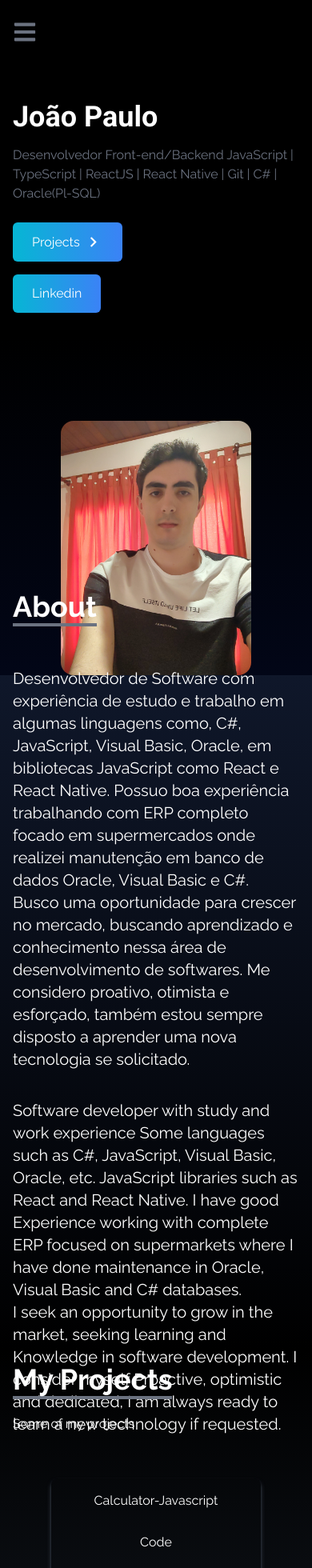
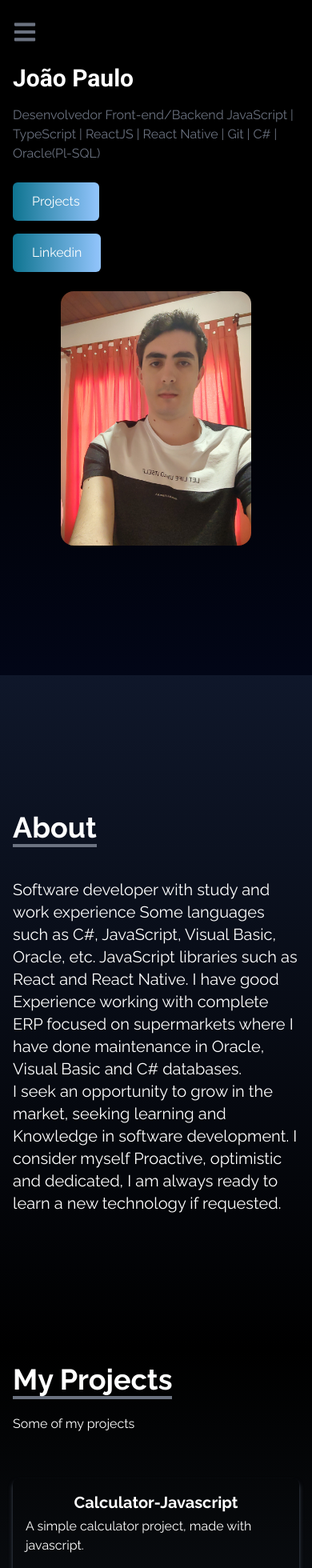
Before and after one commit to jpmarques2000/portfolio-react-jp, a React (Create React App) app: page / in a window 390 px wide. Shown: the top 1960 px of the page at 80% size. Built offline with nearby package versions, Linux system fonts and the light colour scheme.

Commit message:
Adicionado descrição de projetos, ajustes media query

```diff
--- a/src/components/About.jsx
+++ b/src/components/About.jsx
@@ -13,7 +13,7 @@ const About = () => {
           </p>
         </div>
 
-        <p className="text-xl mt-6">
+        {/* <p className="text-xl mt-6">
           Desenvolvedor de Software com experiência de estudo e trabalho em
           algumas linguagens como, C#, JavaScript, Visual Basic, Oracle, em
           bibliotecas JavaScript como React e React Native. Possuo boa
@@ -26,7 +26,7 @@ const About = () => {
           proativo, otimista e esforçado, também estou sempre disposto a
           aprender uma nova tecnologia se solicitado.
         </p>
-        <br />
+        <br /> */}
         <p className="text-xl mt-3">
           Software developer with study and work experience Some languages such
           as C#, JavaScript, Visual Basic, Oracle, etc. JavaScript libraries
--- a/src/components/Experience/ExperienceItem.jsx
+++ b/src/components/Experience/ExperienceItem.jsx
@@ -1,9 +1,9 @@
-import React from 'react'
+import React from "react";
+import Card from '../UI/Card.jsx';
 
 function ExperienceItem(props) {
-
   return (
-    <div className="w-full grid grid-cols-2 sm:grid-cols-3 gap-8 text-center py-8 px-12 sm:px-0">
+    <Card>
       {props.technologies.map(({ id, src, title, style }) => (
         <div
           key={id}
@@ -13,8 +13,8 @@ function ExperienceItem(props) {
           <p className="mt-4">{title}</p>
         </div>
       ))}
-        </div>
-  )
+    </Card>
+  );
 }
 
-export default ExperienceItem
+export default ExperienceItem;
--- a/src/components/Experience/Experiences.jsx
+++ b/src/components/Experience/Experiences.jsx
@@ -9,7 +9,7 @@ import tailwind from "../../assets/tailwind.png";
 import ExperienceItem from "./ExperienceItem";
 import cSharp from "../../assets/c#.png";
 import oracle from "../../assets/oracle.png";
-import sql from "../../assets/sql.png";
+import sql from "../../assets/sql.jpg";
 
 function Experiences() {
   const technologiesItem = [
@@ -59,13 +59,13 @@ function Experiences() {
       id: 8,
       src: oracle,
       title: "Oracle",
-      style: "shadow-purple-400",
+      style: "shadow-gray-400",
     },
     {
       id: 9,
       src: sql,
       title: "SQL",
-      style: "shadow-purple-400",
+      style: "shadow-blue-400",
     },
   ];
 
--- a/src/components/Home.jsx
+++ b/src/components/Home.jsx
@@ -1,6 +1,5 @@
 import React from "react";
 import AutoImage from "../assets/My_Image.jpg";
-import { MdOutlineKeyboardArrowRight } from "react-icons/md";
 import { Link } from "react-scroll";
 
 const Home = () => {
@@ -11,10 +10,11 @@ const Home = () => {
     >
       <div
         className="max-w-screen-lg mx-auto flex flex-col
-      items-center justify-center h-full px-4 md:flex-row"
+      items-center justify-center md:h-full px-4 md:flex-row "
+      // h-full
       >
-        <div className="flex flex-col justify-center h-full">
-          <h2 className="text-4xl sm:text-7xl font-signature font-bold text-white">
+        <div className="flex flex-col justify-center h-full md:mt-0 mt-20">
+          <h2 className="text-3xl max-w-md sm:text-5xl font-signature font-bold text-white">
             João Paulo
           </h2>
           <p className="text-gray-500 py-4 max-w-md">
@@ -26,20 +26,15 @@ const Home = () => {
               to="projects"
               smooth
               duration={500}
-              className="group text-white w-fit px-6 py-3 my-2 flex items-center rounded-md bg-gradient-to-r from-cyan-500 to-blue-500 cursor-pointer"
+              className="text-white w-fit px-6 py-3 my-2 flex items-center rounded-md bg-gradient-to-r from-cyan-700 to-blue-300 cursor-pointer"
             >
               Projects
-              <span className="group-hover:rotate-90 duration-300">
-                <MdOutlineKeyboardArrowRight size={25} className="ml-1" />
-              </span>
             </Link>
           </div>
           <div>
             <a
               href="https://www.linkedin.com/in/jo%C3%A3o-paulo-marques-43ba10242/"
-              smooth
-              duration={500}
-              className="group text-white w-fit px-6 py-3 my-2 flex items-center rounded-md bg-gradient-to-r from-cyan-500 to-blue-500 cursor-pointer"
+              className="group text-white w-fit px-6 py-3 my-2 flex items-center rounded-md bg-gradient-to-r from-cyan-700 to-blue-300 cursor-pointer"
             >
               Linkedin
             </a>
@@ -50,7 +45,7 @@ const Home = () => {
           <img
             src={AutoImage}
             alt="my profile img"
-            className="rounded-2xl mx-auto w-2/3 md:w-3/5"
+            className="rounded-2xl mx-auto w-2/3 md:w-3/5 md:mt-0 mt-4"
           />
         </div>
       </div>
--- a/src/components/NavBar/NavBarItem.jsx
+++ b/src/components/NavBar/NavBarItem.jsx
@@ -9,7 +9,7 @@ function NavBarItem(props) {
           key={id}
           className="text-2xl px-4 cursor-pointer capitalize font-medium text-gray-500 hover:scale-105 duration-200"
         >
-          <Link to={link} smooth duration={400}>{link}</Link>
+          <Link to={link} duration={300}>{link}</Link>
           </li>
       ))}
     </ul>
--- a/src/components/NavBar/NavBarItemMd.jsx
+++ b/src/components/NavBar/NavBarItemMd.jsx
@@ -13,7 +13,7 @@ function NavBarItemMd(props) {
     >
       {props.links.map(({ id, link }) => (
         <li key={id} className="px-4 cursor-pointer capitalize py-6 text-4xl">
-          <Link onClick={closeMenuHandler} to={link} smooth duration={400}>
+          <Link onClick={closeMenuHandler} to={link} duration={400}>
             {link}
           </Link>
         </li>
--- a/src/components/Projects/ProjectItem.jsx
+++ b/src/components/Projects/ProjectItem.jsx
@@ -2,17 +2,20 @@ import React from "react";
 
 function ProjectItem(props) {
   return (
-    <div className="grid sm:grid-cols-2 md:grid-cols-3 gap-8 px-12 sm:px-0">
-      {props.projects.map(({ id, href, title }) => (
+    <div className="grid sm:grid-cols-2 md:grid-cols-3 gap-8 sm:px-0">
+      {props.projects.map(({ id, href, title, description }) => (
         <div key={id} className="shadow-md shadow-gray-600 rounded-lg">
-          <div className="flex items-center justify-center mt-4 mx-4">
+          <div className="flex items-center justify-center mt-4 mx-4 font-bold text-xl">
             <h2>{title}</h2>
+          </div>
+          <div className="flex items-center justify-center mt-1 mx-4">
+            <p>{description}</p>
           </div>
           <div className="flex items-center justify-center">
             <a href={href}>
               <button
                 href={href}
-                className="w-1/2 px-6 py-3 m-4 duration-200 hover:scale-105"
+                className="w-1/2 px-6 py-3 mt-1 duration-200 hover:scale-105"
               >
                 Code
               </button>
--- a/src/components/Projects/Projects.jsx
+++ b/src/components/Projects/Projects.jsx
@@ -6,26 +6,33 @@ const Projects = () => {
     {
       id: 1,
       title: "Calculator-Javascript",
+      description: "A simple calculator project, made with javascript. ",
       href: "https://github.com/jpmarques2000/Calculator-Js",
     },
     {
       id: 2,
       title: "Shop Website-Javascript",
+      description: "A web shop project, made with javascript. ",
       href: "https://github.com/jpmarques2000/Shop-Javascript",
     },
     {
       id: 3,
       title: "Mobile Shop App(Xamarin.Forms)",
+      description:
+        "A mobile app shop made with Xamarin.forms, used for a graduation final project. ",
       href: "https://github.com/jpmarques2000/VENDAS_SUPERMERCADO",
     },
     {
       id: 4,
       title: "React Native App(Incomplete)",
+      description: "A shop app made with React Native, not completed yet. ",
       href: "https://github.com/jpmarques2000/VendasReact",
     },
     {
       id: 5,
       title: "Shop Website-React",
+      description:
+        "A web shop page made with React, React Redux, Express and mysql. ",
       href: "https://github.com/jpmarques2000/React-Shop",
     },
   ];
--- /dev/null
+++ b/src/components/UI/Card.jsx
@@ -0,0 +1,11 @@
+import React from 'react'
+
+function Card(props) {
+  return (
+    <div className="w-full grid grid-cols-2 sm:grid-cols-3 gap-8 text-center py-8 px-12 sm:px-0">
+      {props.children}
+    </div>
+  );
+}
+
+export default Card
```
Also changed, not shown: src/assets/sql.jpg (added). Lines whose indentation alone changed are shown as unchanged.
